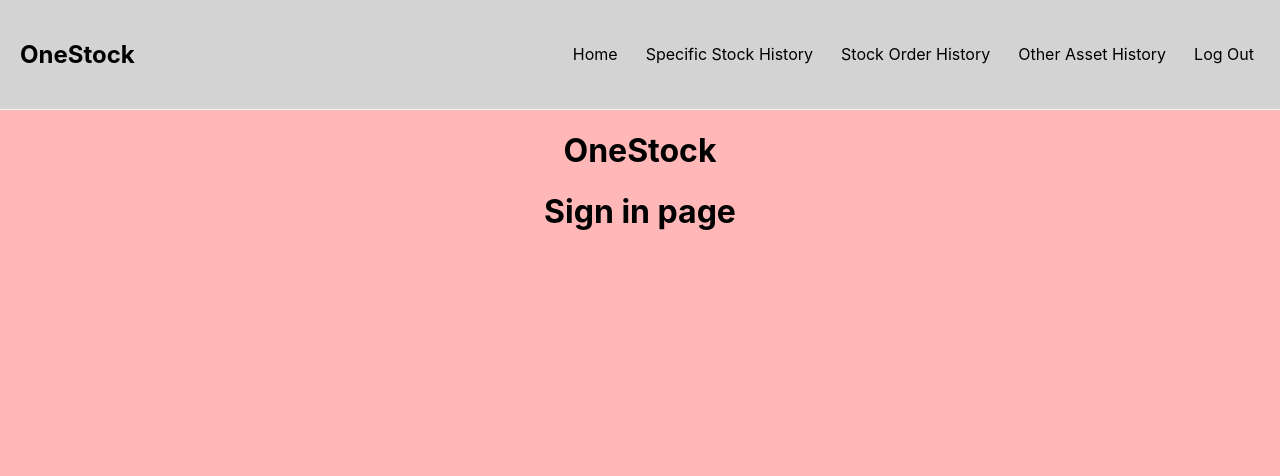
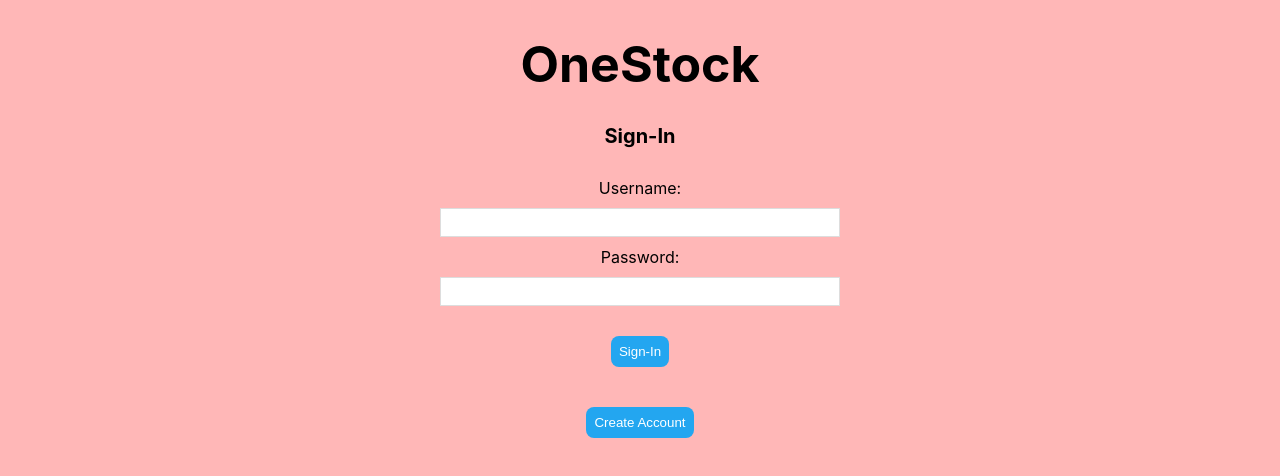
Before and after one commit to mohtashim-khan/OneStock, a React (Create React App) app in the folder frontend/: page / in a window 1280 px wide. Shown: the top 476 px of the page. Built offline with nearby package versions, Linux system fonts and the light colour scheme.

Commit message:
Working SignIn Page

```diff
--- a/frontend/src/App.js
+++ b/frontend/src/App.js
@@ -1,18 +1,15 @@
 import './css/App.css';
 import NavBar from './components/Navbar';
-import SignIn from './SigninPage';
+import SignIn from './pages/SigninPage';
 import React, {Component} from 'react';
 
 function App() {
-  const title = "OneStock";
-  const likes = 50;
-  const link = "www.google.com";
+
 
   return (
     <div className="App">
-      <NavBar />
       <div className = "content">
-        <h1>{title}</h1>
+
         <SignIn/>
 
 
--- a/frontend/src/SigninPage.js
+++ /dev/null
@@ -1,14 +0,0 @@
-import React, {Component} from 'react';
-
-const SignIn = () => {
-    return (
-
-        <h1>Sign in page</h1>
-
-
-
-
-      );
-}
-
-export default SignIn;
--- /dev/null
+++ b/frontend/src/css/SignIn.css
@@ -0,0 +1,36 @@
+
+
+
+.signin {
+    max-width: 400px;
+    margin: 0 auto;
+    text-align: center;
+  }
+h1{
+    font-size: 50px;
+    margin-bottom: 30px;
+}
+
+h2 {
+    font-size: 20px;
+    color: black;
+    margin-bottom: 30px;
+  }
+input, textarea, select {
+    width: 100%;
+    padding: 6px 10px;
+    margin: 10px 0;
+    border: 1px solid #ddd;
+    box-sizing: border-box;
+    display: block;
+    align-items: center;
+  }
+button {
+    background: #23A6F0;
+    color: #fff;
+    border: 0;
+    padding: 8px;
+    margin: 20px;
+    border-radius: 8px;
+    cursor: pointer;
+  }
--- /dev/null
+++ b/frontend/src/pages/SigninPage.js
@@ -0,0 +1,65 @@
+import React, { Component } from 'react';
+import { useState } from "react"
+import "../css/SignIn.css"
+
+const SignIn = () => {
+
+    const [username, setUsername] = useState('');
+    const [password, setPassword] = useState('');
+
+    const handleSubmit = (e) => {
+        e.preventDefault()
+        const userInfo = {
+            username,
+            password
+        }
+
+        fetch('http://localhost:3000/signin',
+            {
+                method: 'POST',
+                headers: {
+                    "Content-Type": "application/json"
+                },
+                body: JSON.stringify(userInfo)
+            }).then(() => {
+                console.log('User info Sent!');
+            })
+    }
+
+    return (
+
+        <div className="content">
+            <h1>OneStock</h1>
+            <div className="signin">
+                <h2>Sign-In</h2>
+                <form onSubmit={handleSubmit}>
+                    <label>Username: </label>
+                    <input type="text"
+                        required
+                        value={username}
+                        onChange={(e) => setUsername(e.target.value)} />
+
+                    <label>Password: </label>
+                    <input type="text"
+                        required
+                        value={password}
+                        onChange={(e) => setPassword(e.target.value)} />
+                    <button>Sign-In</button>
+                </form>
+
+                <button onClick={(e) => {
+                    e.preventDefault();
+                    window.location.href = "/CreateAccount";
+                }
+                }>Create Account</button>
+
+
+            </div>
+
+        </div>
+
+
+    );
+}
+
+export default SignIn;
```
